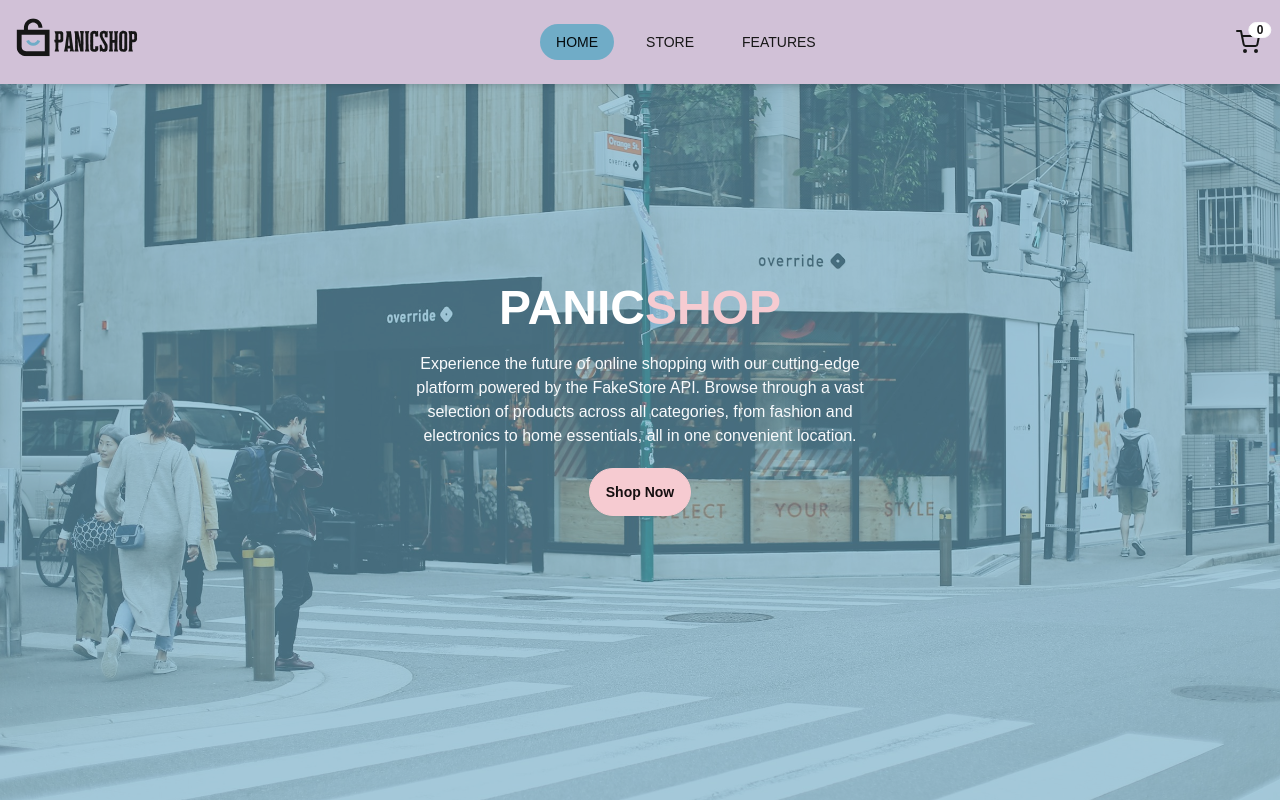
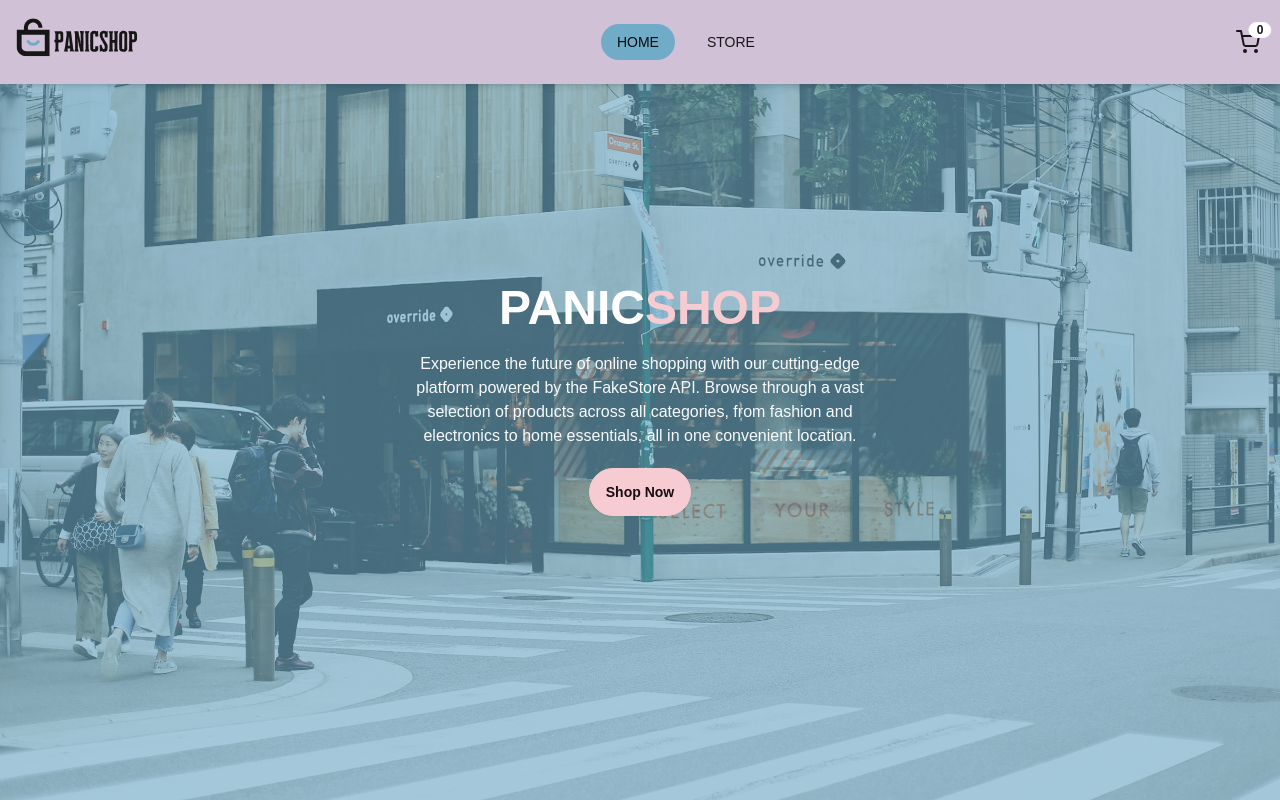
Before and after one commit to jonexist/Shopping-Cart, a React (Vite) app: page / in a window 1280 px wide. Shown: the top 800 px of the page. Built offline with nearby package versions, Linux system fonts and the light colour scheme.

Commit message:
refactor nav links

```diff
--- a/src/components/Navbar.tsx
+++ b/src/components/Navbar.tsx
@@ -1,8 +1,8 @@
 import { NavLink } from 'react-router-dom';
 import { useShoppingCart } from '../context/useShoppingCart';
 import Logo from '../assets/Logo.svg';
+import { routes } from '../router/routes';
 import { ShoppingCart, Menu } from 'react-feather';
-// import { routes } from '../router/routes';
 
 const Navbar = () => {
   const { cartItems } = useShoppingCart();
@@ -17,28 +17,17 @@ const Navbar = () => {
             tabIndex={0}
             className='menu menu-md dropdown-content mt-3 z-[1] p-2 shadow bg-base-100 rounded-box w-52'
           >
-            <li>
-              <NavLink to='/' className='font-medium text-sm uppercase'>
-                Home
-              </NavLink>
-            </li>
-            <li>
-              <NavLink to='store' className='font-medium text-sm uppercase'>
-                Store
-              </NavLink>
-            </li>
-            <li>
-              <NavLink to='Features' className='font-medium text-sm uppercase'>
-                Features
-              </NavLink>
-            </li>
-            {/* {routes.map(({ id, path, name }) => (
-              <li key={id}>
-                <NavLink to={path} className='font-medium text-sm uppercase'>
-                  <span className='font-medium text-sm uppercase'>{name}</span>
-                </NavLink>
-              </li>
-            ))} */}
+            {routes
+              .filter(({ name }) =>
+                ['Home', 'Store', 'Collections'].includes(name)
+              )
+              .map(({ id, path, name }) => (
+                <li key={id}>
+                  <NavLink to={path} className='font-medium text-sm uppercase'>
+                    {name}
+                  </NavLink>
+                </li>
+              ))}
           </ul>
         </div>
         <NavLink to='/'>
@@ -47,28 +36,17 @@ const Navbar = () => {
       </div>
       <div className='navbar-center hidden lg:flex'>
         <ul className='menu menu-horizontal menu-md text-base space-x-4'>
-          <li>
-            <NavLink to='/' className='font-medium text-sm uppercase'>
-              Home
-            </NavLink>
-          </li>
-          <li>
-            <NavLink to='store' className='font-medium text-sm uppercase'>
-              Store
-            </NavLink>
-          </li>
-          <li>
-            <NavLink to='Features' className='font-medium text-sm uppercase'>
-              Features
-            </NavLink>
-          </li>
-          {/* {routes.map(({ id, path, name }) => (
-            <li key={id}>
-              <NavLink to={path}>
-                <span className='font-medium text-sm uppercase'>{name}</span>
-              </NavLink>
-            </li>
-          ))} */}
+          {routes
+            .filter(({ name }) =>
+              ['Home', 'Store', 'Collections'].includes(name)
+            )
+            .map(({ id, path, name }) => (
+              <li key={id}>
+                <NavLink to={path} className='font-medium text-sm uppercase'>
+                  {name}
+                </NavLink>
+              </li>
+            ))}
         </ul>
       </div>
       <div className='flex-none'>
```
